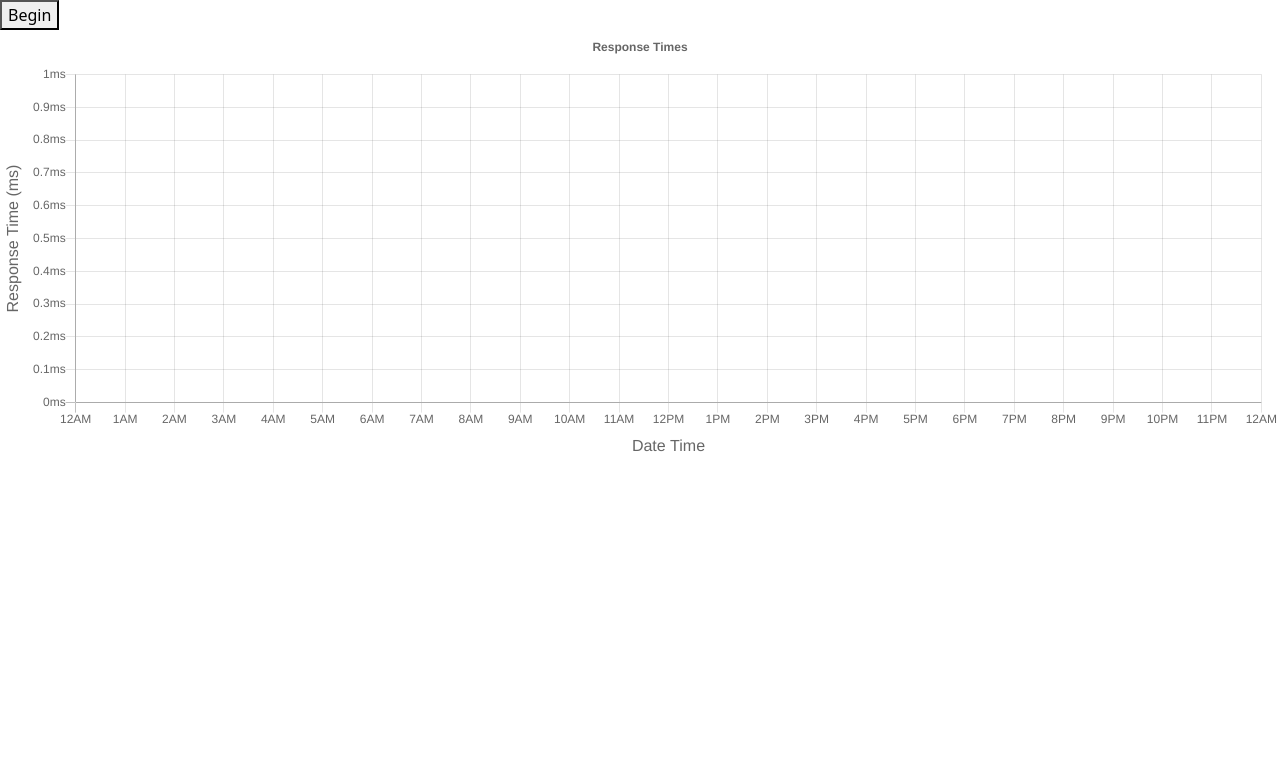
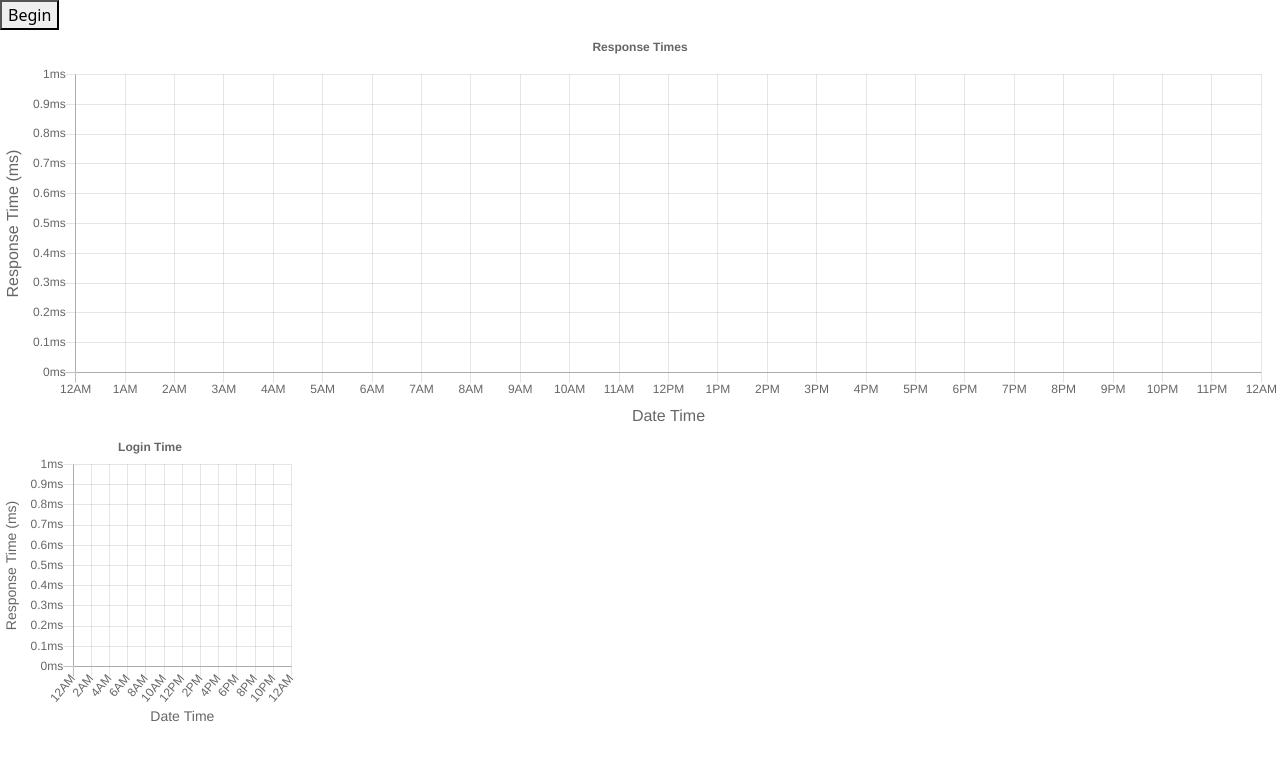
Before and after one commit to rheal3/ApiResponseTest, a React (Create React App) app in the folder react-postgres/: page / in a window 1280 px wide. Shown: the top 760 px of the page. Built offline with nearby package versions, Linux system fonts and the light colour scheme.

Commit message:
added side chart for login success

```diff
--- a/react-postgres/src/components/AutomatedHistory/AutomatedHistory.js
+++ b/react-postgres/src/components/AutomatedHistory/AutomatedHistory.js
@@ -1,5 +1,6 @@
-import { useState } from "react"
-import MainChart from "../Charts/MainChart"
+import { useState } from 'react'
+import MainChart from '../Charts/MainChart'
+import SideChart from '../Charts/sideChart'
 
 import { getLoginDataPoint } from '../dataStorage'
 import { getAccessDataInTimeframe, formatTableData } from '../getPastData'
@@ -9,6 +10,7 @@ import { testLoginTime } from '../ResponseTests/LoginTest'
 const AutomatedHistory = () => {
   const [mainChartState, setMainChartState] = useState({});
   const [acceptData, setAcceptData] = useState([{}]);
+  const [loginChart, setLoginChart] = useState();
 
   let allPastData = {};
   const getStoredData = async () => {
@@ -49,8 +51,7 @@ const AutomatedHistory = () => {
   // }
 
   const updateChart = async () => {
-    setMainChartState(
-      {
+    setMainChartState({
       datasets: [{
         label: 'Login Accept',
         data: acceptData,
@@ -58,10 +59,19 @@ const AutomatedHistory = () => {
         borderColor: [
           'rgb(0, 200, 0)'
         ],
-          tension: 0.1
-        }]
-      }
-    )
+        tension: 0.1}]
+      })
+
+    setLoginChart({
+      datasets: [{
+        label: 'Login Accept',
+        data: acceptData,
+        fill: false,
+        borderColor: [
+          'rgb(0, 200, 0)'
+        ],
+        tension: 0.1}]
+      })
   }
 
   const start = async () => {
@@ -73,7 +83,7 @@ const AutomatedHistory = () => {
       await getStoredData()
       updateChart()
     }
-    setInterval(intervalFunc, 10000)
+    let intervalId = setInterval(intervalFunc, 10000)
     intervalFunc()
   }
 
@@ -81,7 +91,12 @@ const AutomatedHistory = () => {
   return (
     <div>
       <button onClick={start}>Begin</button>
+      <div>
         <MainChart data={mainChartState}/>
+      </div>
+      <div>
+        <SideChart data={loginChart} title={'Login Time'} />
+      </div>
     </div>
   )
 }
```
Lines whose indentation alone changed are shown as unchanged.
